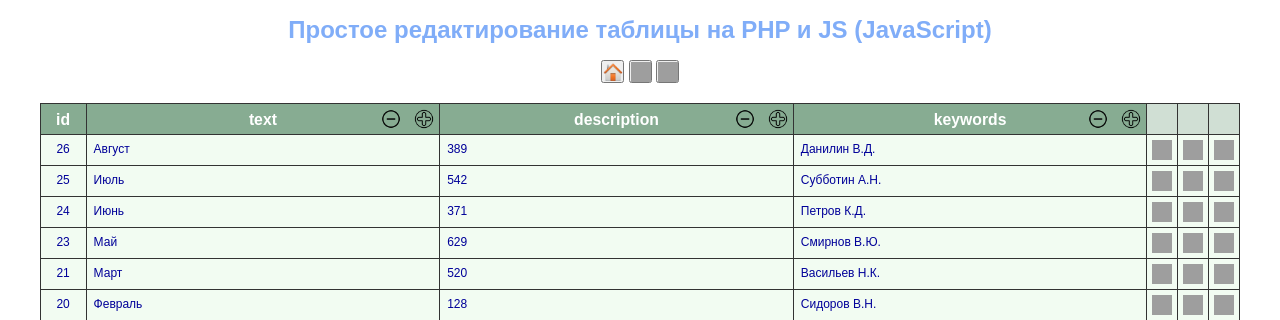
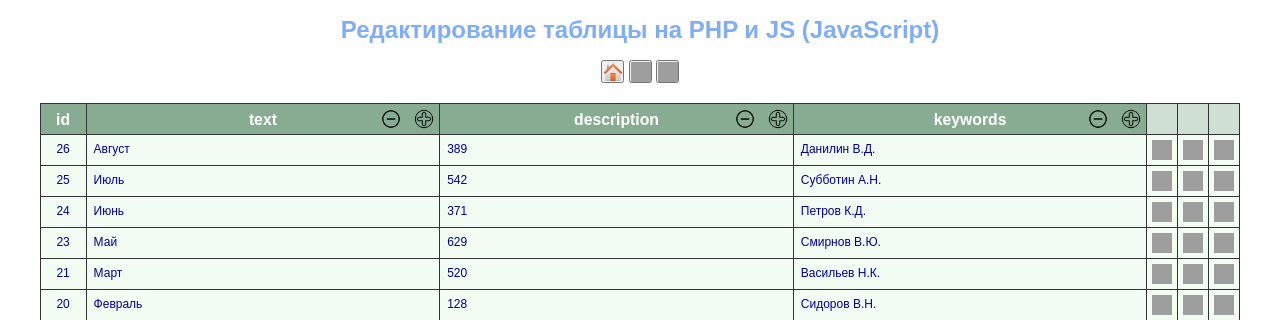
Before and after one commit to vinichDev/practPHP, a PHP site: page /index.php in a window 1280 px wide. Shown: the top 320 px of the page. Run offline with PHP 8.4, Linux system fonts and the light colour scheme; data comes from the database, SQL or seed files in the repository; grey boxes are pictures that could not be loaded.

Commit message:
Add files via upload

```diff
--- a/index.php
+++ b/index.php
@@ -9,7 +9,7 @@
 	<body>
 		<div class="center">
 
-		<h1><a href=".">Простое редактирование таблицы на PHP и JS (JavaScript)</a></h1>
+		<h1><a href=".">Редактирование таблицы на PHP и JS (JavaScript)</a></h1>
 		<button class="btMenu"><a href="."><img src="image/home.ico" alt="Главная" title="Перейти на главную страницу" class="btMenuImg" /></a></button>
 		<button class="btMenu"><a href="print.php" target="_blank"><img src="image/print.ico" alt="Печать" title="Напечатать страницу" class="btMenuImg" /></a></button>
 
```
